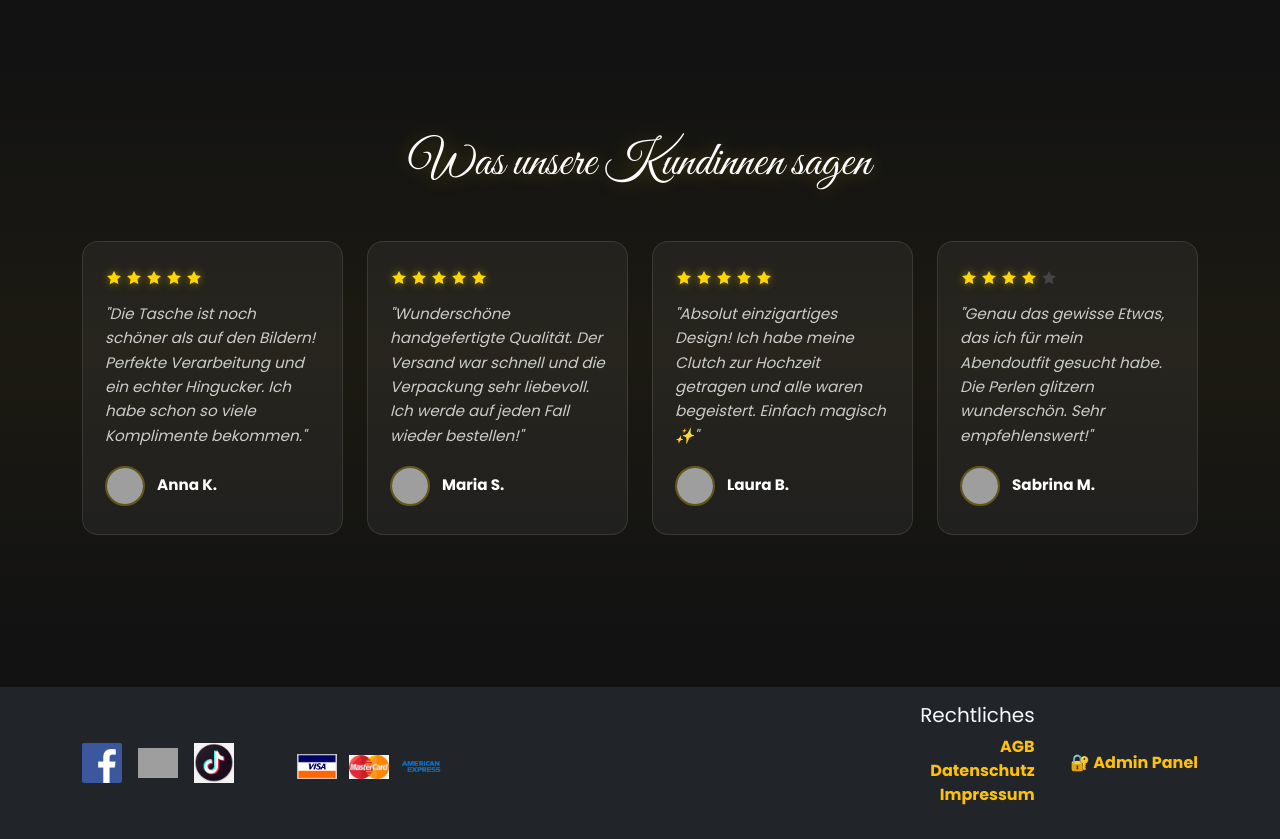
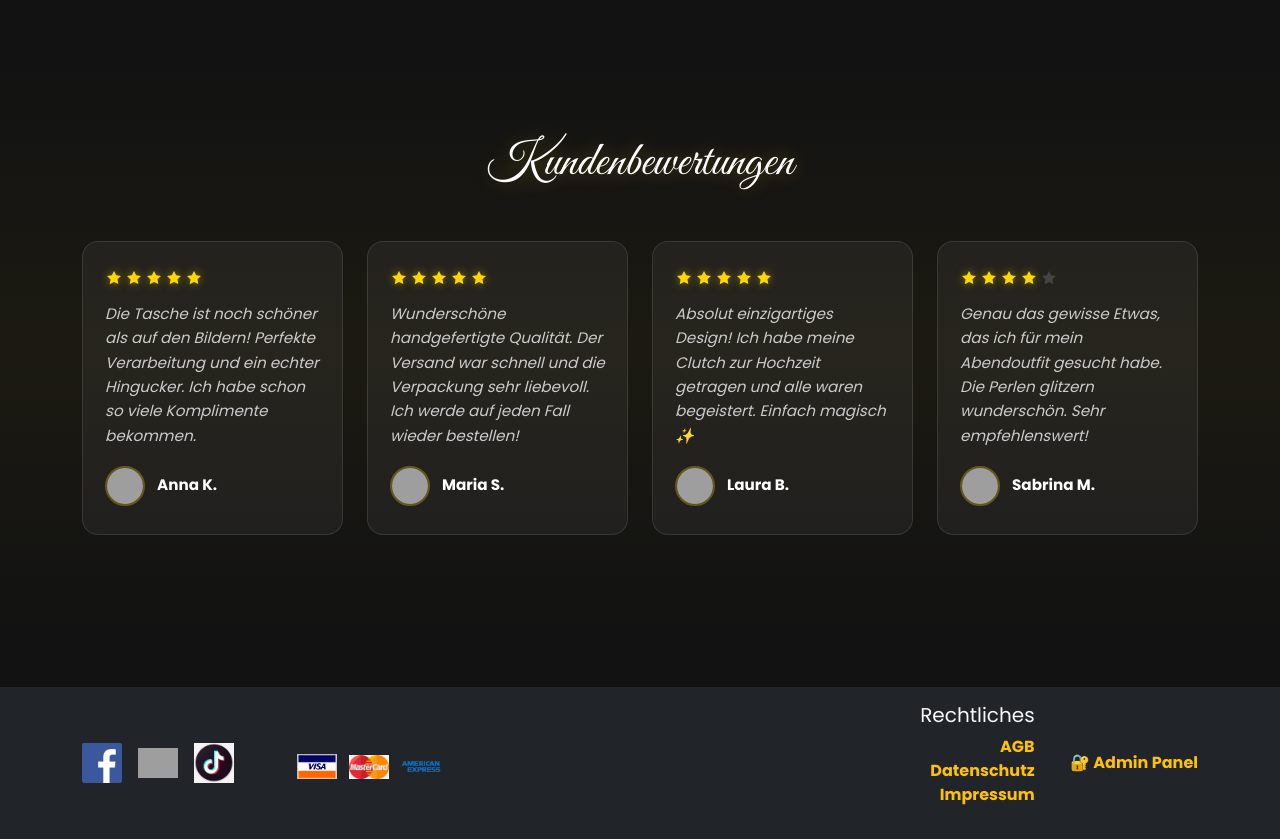
Before and after one commit to josepereza/angular20-divineglow-multi-imagen-v4, an Angular app: page / in a window 1280 px wide. Shown: the part 1540-2379 px from the top of the page. Built offline with nearby package versions, Linux system fonts and the light colour scheme; grey boxes are pictures that could not be loaded.

Commit message:
cambiado bewertungen

```diff
--- a/src/app/admin/pages/product-list-admin/product-list-admin.ts
+++ b/src/app/admin/pages/product-list-admin/product-list-admin.ts
@@ -31,7 +31,7 @@ export default class ProductListAdmin {
     name: ['', Validators.required],
     description: ['', Validators.required],
     price: [0, [Validators.required, Validators.min(0)]],
-    stock: [0, [Validators.required, Validators.min(1)]],
+    stock: [0, [Validators.required, Validators.min(0)]],
   });
 
   selectedFiles: File[] = [];
--- a/src/app/components/testimonials/testimonials.html
+++ b/src/app/components/testimonials/testimonials.html
@@ -1,6 +1,6 @@
 <section class="testimonials-section">
   <div class="container">
-    <h2 class="section-title text-center" appScrollAnimation>Was unsere Kundinnen sagen</h2>
+    <h2 class="section-title text-center" appScrollAnimation>Kundenbewertungen</h2>
     <div class="row">
       @for (t of testimonials; track t.name; let i = $index) {
         <div class="col-lg-3 col-md-6 mb-4" [appScrollAnimation]="i * 150 + 'ms'">
@@ -12,7 +12,7 @@
                 </svg>
               }
             </div>
-            <p class="testimonial-text">"{{ t.text }}"</p>
+            <p class="testimonial-text">{{ t.text }}</p>
             <div class="testimonial-author">
               <img [src]="t.avatar" [alt]="t.name" class="avatar" loading="lazy">
               <span class="name">{{ t.name }}</span>
```
